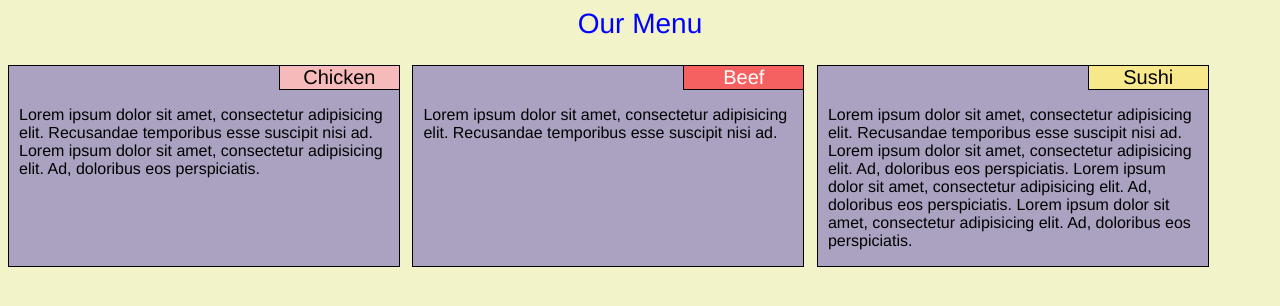
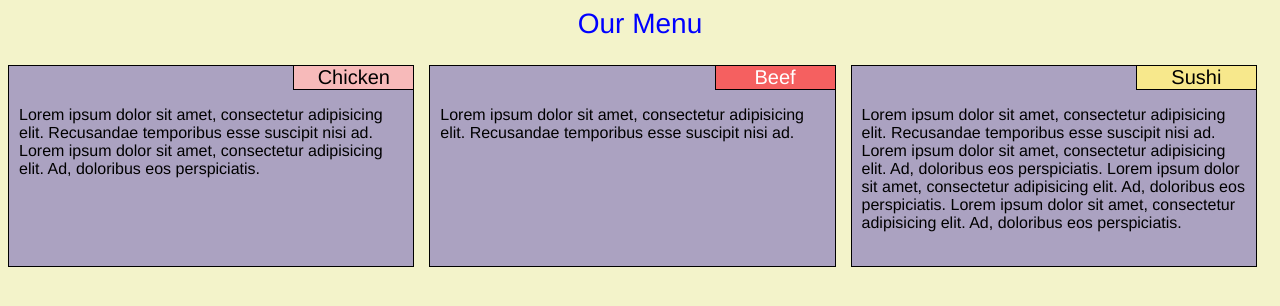
Before and after one commit to luithoma/coursera-test, a plain HTML site: page module2-solution/index.html in a window 1280 px wide. Drawn offline with Linux system fonts and the light colour scheme.

Commit message:
1st modify index.html

```diff
--- a/module2-solution/css/styles.css
+++ b/module2-solution/css/styles.css
@@ -17,9 +17,10 @@ header {
 .section1, .section2, .section3 {
 	background-color: #ABA2C1;
 	padding: 10px;
-	margin-bottom: 1%;
-	margin-right: 1%;
+	margin-bottom: 15px;
+	margin-right: 15px;
 	position: relative;
+	border: 1px solid black;
 	/** text overflow  **/
 	overflow:hidden;
 }
@@ -62,7 +63,6 @@ header {
 @media (min-width: 992px) {
   .col-lg-1, .col-lg-2, .col-lg-3, .col-lg-4, .col-lg-5, .col-lg-6, .col-lg-7, .col-lg-8, .col-lg-9, .col-lg-10, .col-lg-11, .col-lg-12 {
     float: left;
-    border: 1px solid black;
   }
   .col-lg-1 {
     width: 8.33%;
@@ -74,7 +74,7 @@ header {
     width: 25%;
   }
   .col-lg-4 {
-    width: 31%;
+    width: 33.33%;
   }
   .col-lg-5 {
     width: 41.66%;
@@ -106,7 +106,6 @@ header {
 @media (min-width: 768px) and (max-width: 991px) {
   .col-md-1, .col-md-2, .col-md-3, .col-md-4, .col-md-5, .col-md-6, .col-md-7, .col-md-8, .col-md-9, .col-md-10, .col-md-11, .col-md-12 {
     float: left;
-    border: 1px solid black;
   }
   .col-md-1 {
     width: 8.33%;
@@ -124,7 +123,7 @@ header {
     width: 41.66%;
   }
   .col-md-6 {
-    width: 49%;
+    width: 50%;
   }
   .col-md-7 {
     width: 58.33%;
@@ -142,14 +141,13 @@ header {
     width: 91.66%;
   }
   .col-md-12 {
-    width: 99%;
+    width: 100%;
   }
 }
 /********** extra small devices only **********/
 @media (max-width: 767px) {
   .col-xs-1, .col-xs-2, .col-xs-3, .col-xs-4, .col-xs-5, .col-xs-6, .col-xs-7, .col-xs-8, .col-xs-9, .col-xs-10, .col-xs-11, .col-xs-12 {
     float: left;
-    border: 1px solid black;
   }
   .col-xs-1 {
     width: 8.33%;
--- a/module2-solution/index.html
+++ b/module2-solution/index.html
@@ -11,19 +11,25 @@
 		<header>Our Menu</header>
 	</div>
 	<div class="row">
-		<section class="section1 col-xs-12 col-md-6 col-lg-4">
+		<div class="col-xs-12 col-md-6 col-lg-4">
+			<section class="section1">
 				<span class="title1">Chicken</span>
 				<div class="detail">Lorem ipsum dolor sit amet, consectetur adipisicing elit. Recusandae temporibus esse suscipit nisi ad. Lorem ipsum dolor sit amet, consectetur adipisicing elit. Ad, doloribus eos perspiciatis.</div>
 			</section>
-		<section class="section2 col-xs-12 col-md-6 col-lg-4">
+		</div>
+		<div class="col-xs-12 col-md-6 col-lg-4">
+			<section class="section2">
 				<span class="title2">Beef</span>
 				<div class="detail">Lorem ipsum dolor sit amet, consectetur adipisicing elit. Recusandae temporibus esse suscipit nisi ad. </div>
 			</section>
-		<section class="section3 col-xs-12 col-md-12 col-lg-4">
+		</div>
+		<div class="col-xs-12 col-md-12 col-lg-4">
+			<section class="section3">
 				<span class="title3">Sushi</span>
 				<div class="detail">Lorem ipsum dolor sit amet, consectetur adipisicing elit. Recusandae temporibus esse suscipit nisi ad. Lorem ipsum dolor sit amet, consectetur adipisicing elit. Ad, doloribus eos perspiciatis. Lorem ipsum dolor sit amet, consectetur adipisicing elit. Ad, doloribus eos perspiciatis. Lorem ipsum dolor sit amet, consectetur adipisicing elit. Ad, doloribus eos perspiciatis.</div>
 			</section>
 		</div>
+	</div>
 
 </body>
 </html>
```
Lines whose indentation alone changed are shown as unchanged.
